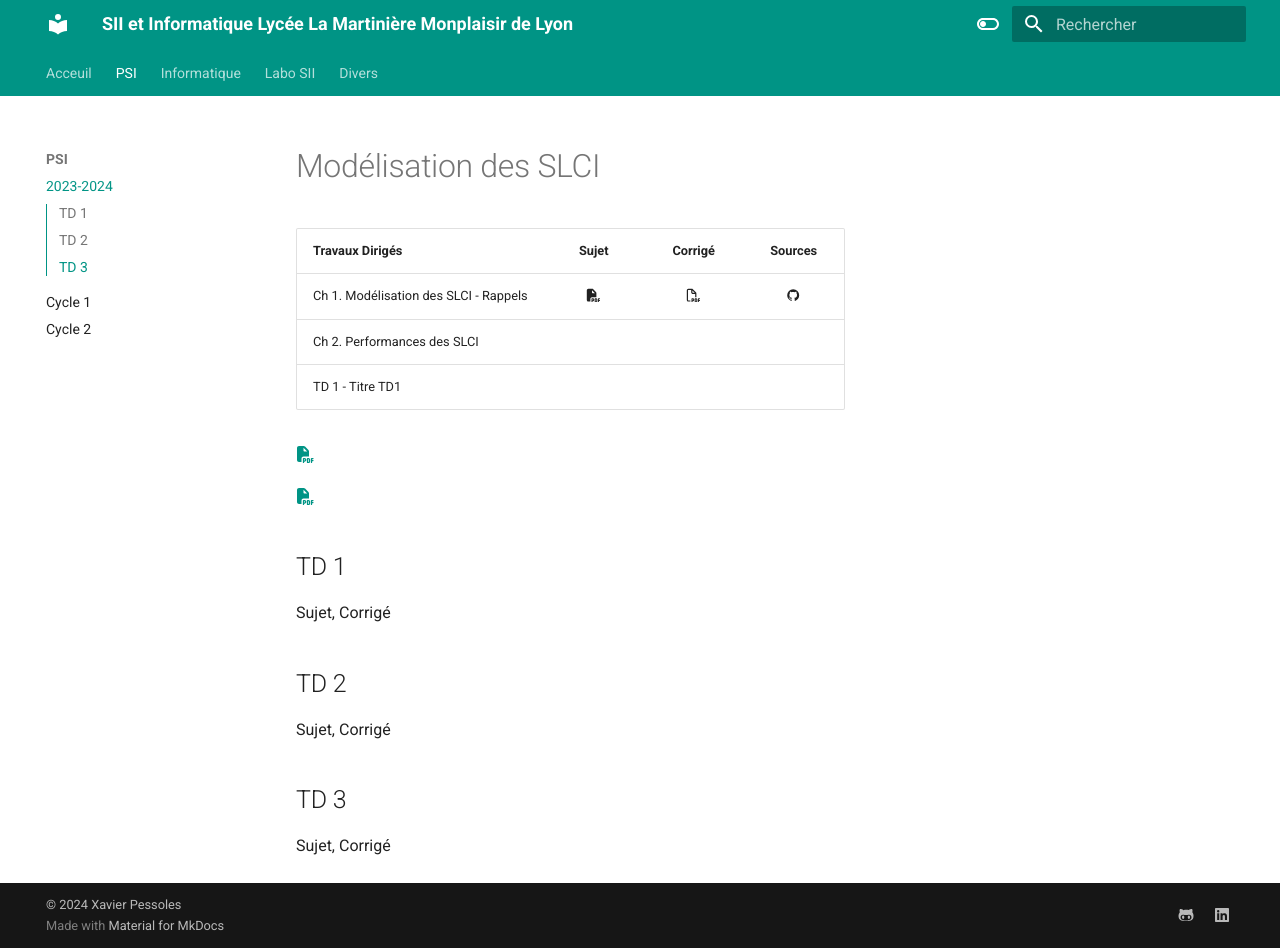
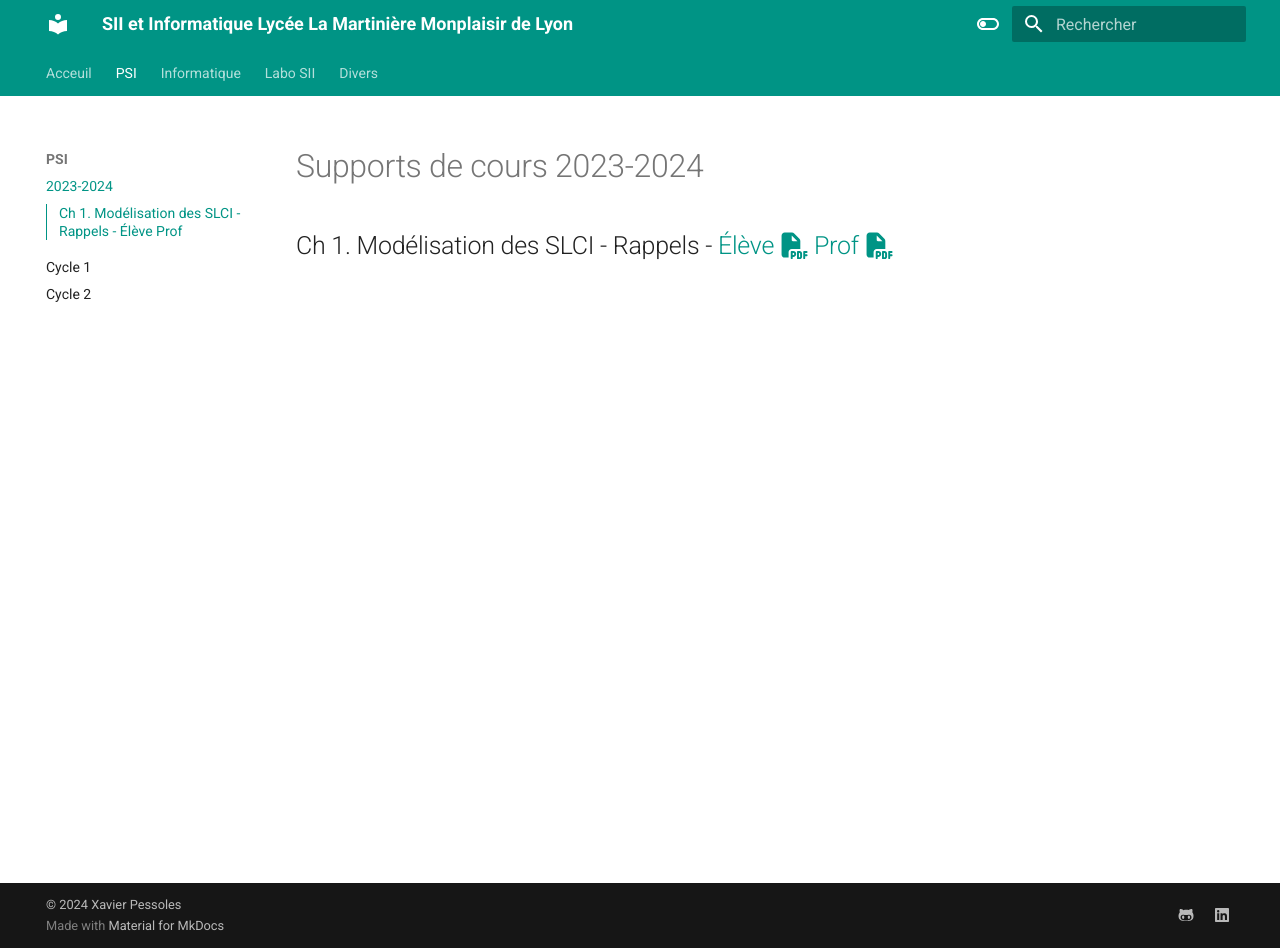
Before and after one commit to xpessoles/xpessoles.github.io, an MkDocs documentation site: the page built from docs/PSI/2023_2024.md, in a window 1280 px wide and 948 px high. Built offline with MkDocs 1.6.1 and Material for MkDocs 9.7.7, drawn with Linux system fonts in a browser that asks for light colours.

Commit message:
Update 2023_2024.md

```diff
--- a/docs/PSI/2023_2024.md
+++ b/docs/PSI/2023_2024.md
@@ -1,23 +1,4 @@
-# Modélisation des SLCI
+# Supports de cours 2023-2024
 
 
-| Travaux Dirigés | Sujet | Corrigé | Sources  |
-| :-------------- | :---: | :------: | :-----: |
-| Ch 1. Modélisation des SLCI - Rappels | :fontawesome-solid-file-pdf: | :fontawesome-regular-file-pdf: | :material-github:|
-| Ch 2. Performances des SLCI| | | |
-| TD 1 - Titre TD1| | | |
-
-[:fontawesome-solid-file-pdf:](https://github.com/xpessoles/2023_2024_Enseignements/blob/main/PSI_Etoile/01_Revisions_ModelisationSystemes/01_Revisions_ModelisationSystemes.pdf)
-
-
-[:fontawesome-solid-file-pdf:](https://github.com/xpessoles/2023_2024_Enseignements/blob/main/PSI_Etoile/01_Revisions_ModelisationSystemes/01_Revisions_ModelisationSystemes_Eleve.pdf)
-
-
-## TD 1
-Sujet, Corrigé
-
-## TD 2
-Sujet, Corrigé
-
-## TD 3
-Sujet, Corrigé
+## Ch 1. Modélisation des SLCI - Rappels - [Élève :fontawesome-solid-file-pdf:](https://github.com/xpessoles/2023_2024_Enseignements/blob/main/PSI_Etoile/01_Revisions_ModelisationSystemes/01_Revisions_ModelisationSystemes.pdf)  [Prof :fontawesome-solid-file-pdf:](https://github.com/xpessoles/2023_2024_Enseignements/blob/main/PSI_Etoile/01_Revisions_ModelisationSystemes/01_Revisions_ModelisationSystemes_Eleve.pdf)
```
